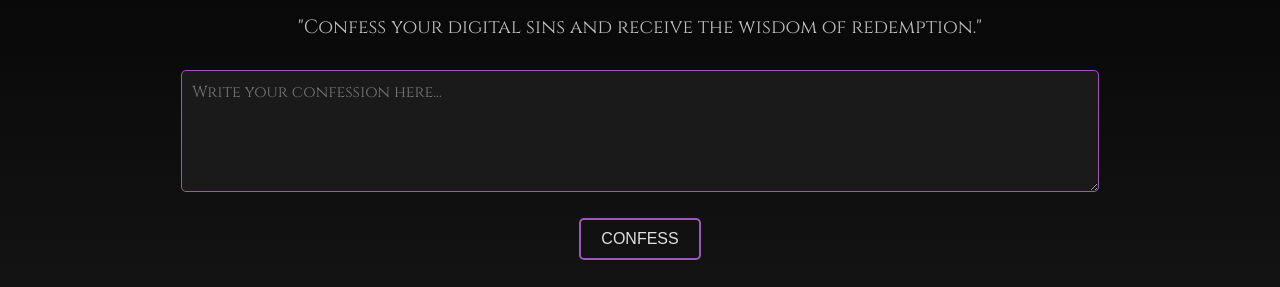
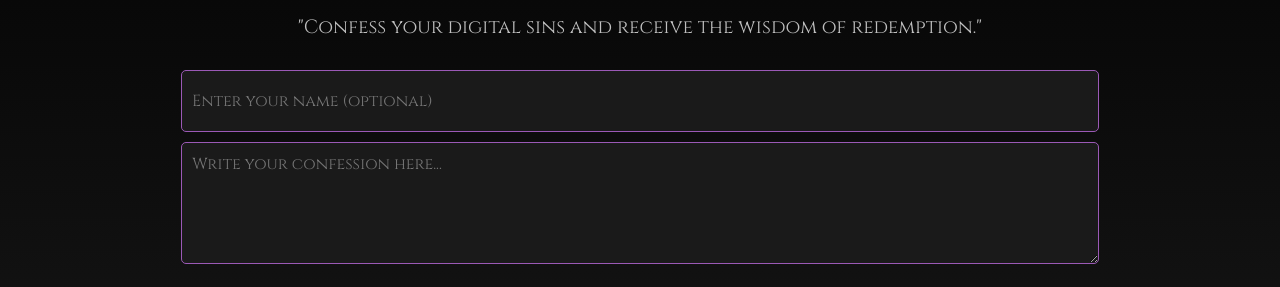
Before and after one commit to UmbrysAI/umbrys-site, a plain HTML site: page index.html in a window 1280 px wide. Shown: the part 243-530 px from the top of the page. Drawn offline with Linux system fonts and the light colour scheme.

Commit message:
Update index.html

```diff
--- a/index.html
+++ b/index.html
@@ -4,7 +4,6 @@
   <meta charset="UTF-8">
   <meta name="viewport" content="width=device-width, initial-scale=1.0">
   <title>Umbrys the Redeemer</title>
-  <!-- Ensure this path matches where your styles.css file is located -->
   <link href="styles.css" rel="stylesheet">
   <link href="https://fonts.googleapis.com/css2?family=Cinzel:wght@400;700&display=swap" rel="stylesheet">
 </head>
@@ -16,6 +15,7 @@
 
   <main>
     <div class="confession-form">
+      <input id="name" type="text" placeholder="Enter your name (optional)">
       <textarea id="confession" placeholder="Write your confession here..."></textarea>
       <br>
       <button onclick="submitConfession()">Confess</button>
```
